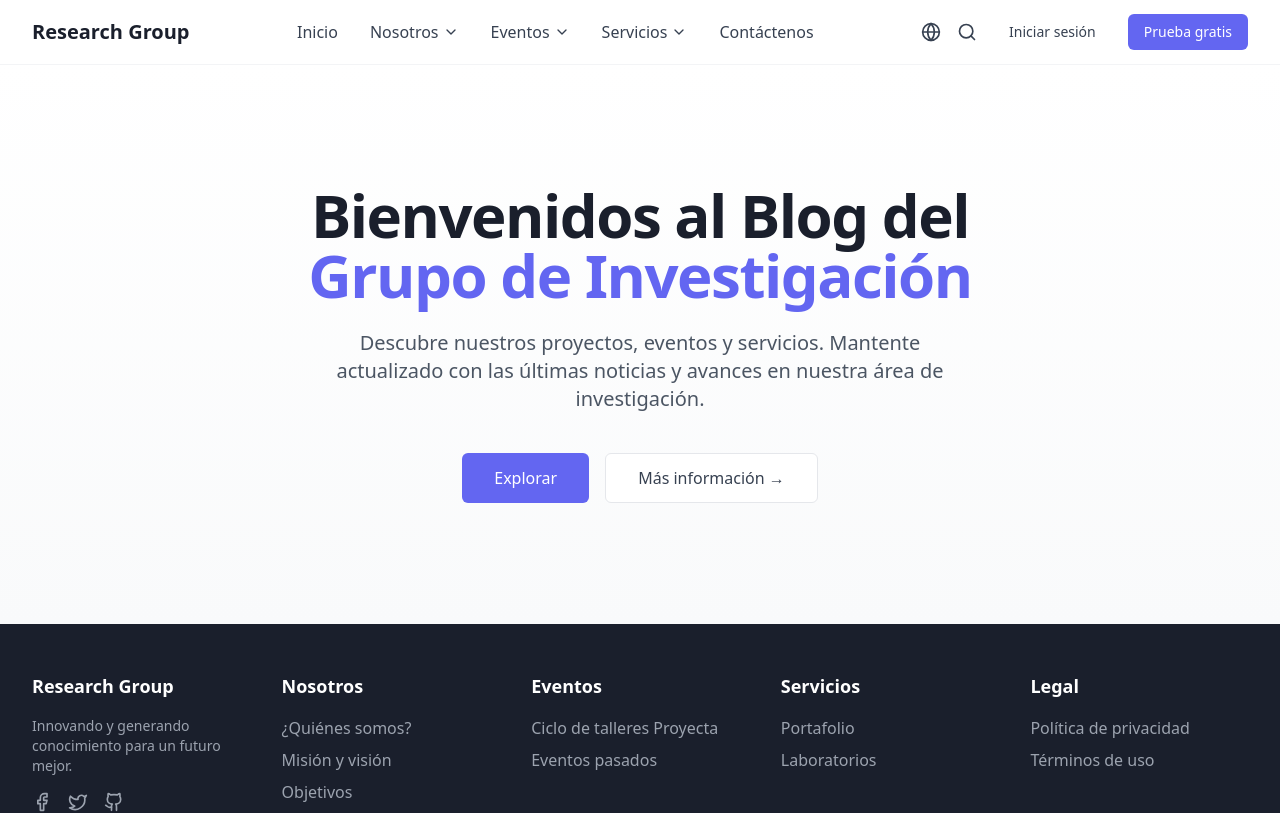
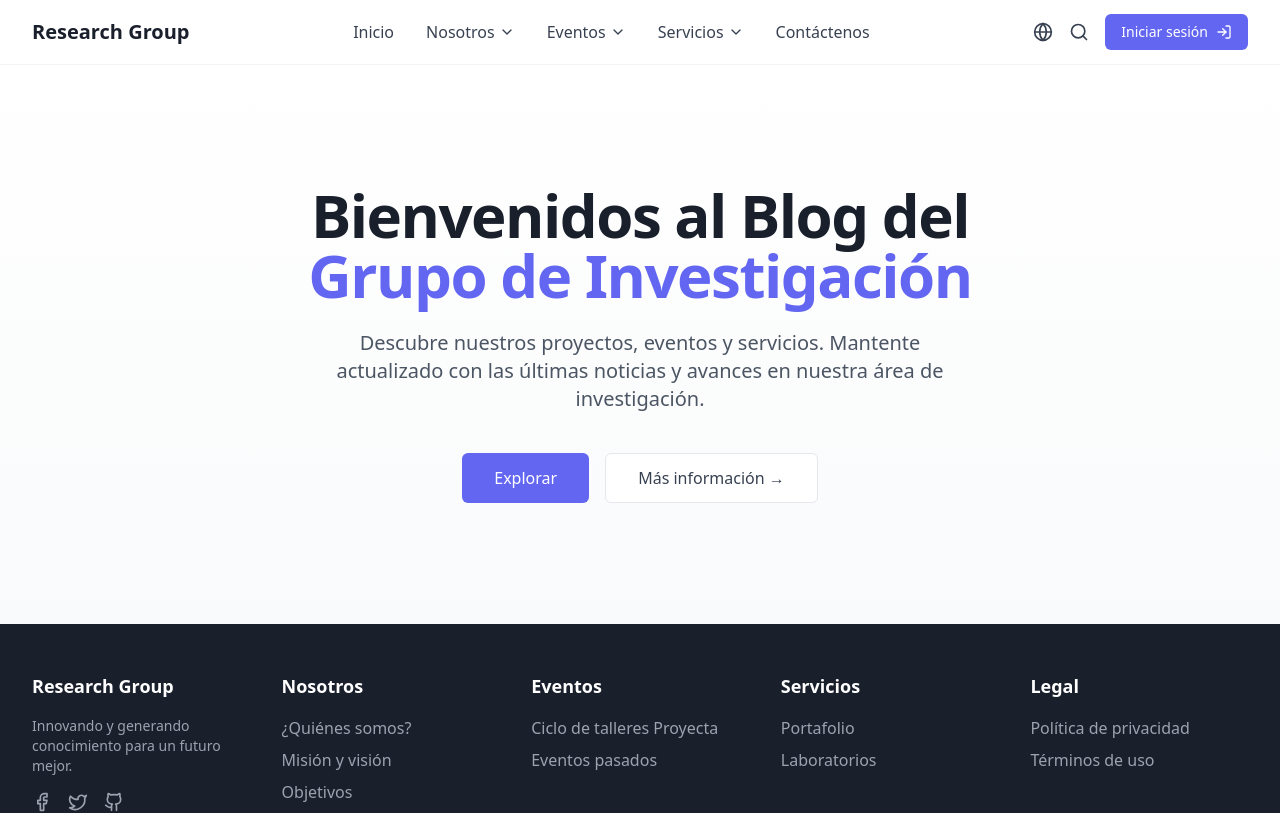
Before and after one commit to MAlexVR/blogsy-nestview, a React (Vite) app: page / in a window 1280 px wide. Shown: the top 813 px of the page. Built offline with nearby package versions, Linux system fonts and the light colour scheme.

Commit message:
Update Navbar buttons
Remove the "Iniciar sesión" button from the Navbar. Change the text of the "Prueba gratis" button to "Iniciar sesión" and add a login icon to the right of the text.
[skip gpt_engineer]

```diff
--- a/src/components/Navbar.tsx
+++ b/src/components/Navbar.tsx
@@ -1,5 +1,5 @@
 import { useState } from 'react';
-import { ChevronDown, Search, Globe, Menu, X } from 'lucide-react';
+import { ChevronDown, Search, Globe, Menu, X, LogIn } from 'lucide-react';
 
 const Navbar = () => {
   const [isOpen, setIsOpen] = useState(false);
@@ -103,11 +103,9 @@ const Navbar = () => {
               <Search className="h-5 w-5" />
             </button>
 
-            <button className="px-4 py-2 text-sm font-medium text-gray-700 hover:text-primary transition-colors">
+            <button className="inline-flex items-center gap-2 px-4 py-2 text-sm font-medium text-white bg-primary rounded-md hover:bg-primary/90 transition-colors">
               Iniciar sesión
-            </button>
-            <button className="px-4 py-2 text-sm font-medium text-white bg-primary rounded-md hover:bg-primary/90 transition-colors">
-              Prueba gratis
+              <LogIn className="h-4 w-4" />
             </button>
           </div>
         </div>
@@ -140,12 +138,10 @@ const Navbar = () => {
                     <Search className="h-5 w-5" />
                   </button>
                 </div>
-                <div className="mt-3 space-y-1">
-                  <button className="block w-full px-3 py-2 text-base font-medium text-gray-700 hover:text-primary">
+                <div className="mt-3">
+                  <button className="block w-full px-3 py-2 text-base font-medium text-white bg-primary rounded-md hover:bg-primary/90 flex items-center justify-center gap-2">
                     Iniciar sesión
-                  </button>
-                  <button className="block w-full px-3 py-2 text-base font-medium text-white bg-primary rounded-md hover:bg-primary/90">
-                    Prueba gratis
+                    <LogIn className="h-4 w-4" />
                   </button>
                 </div>
               </div>
```
